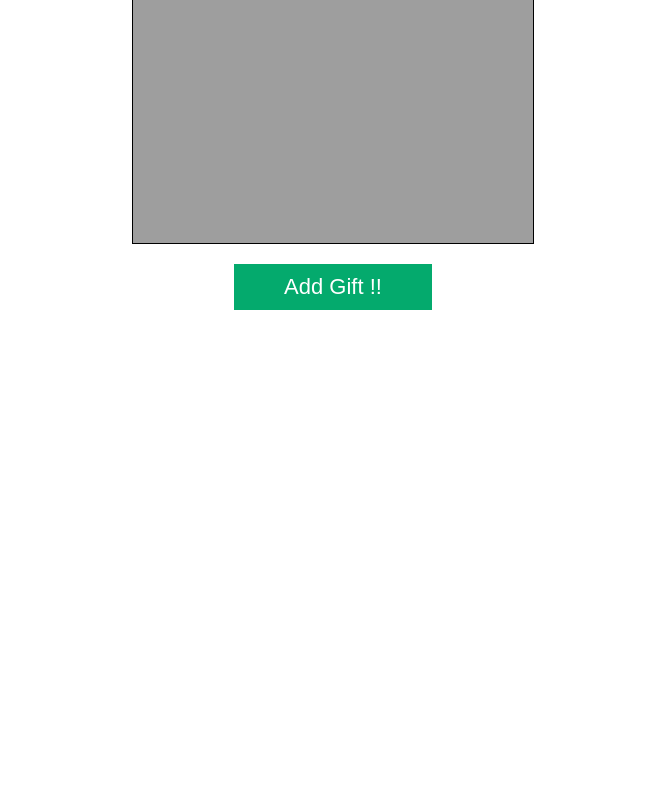
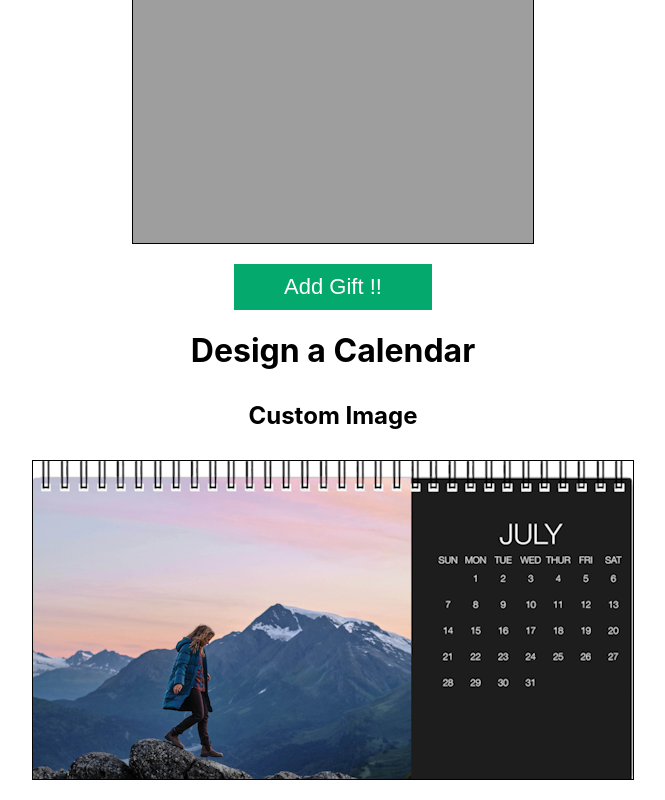
Before and after one commit to AnilBK/ecommerce-project, a React (Create React App) app: page / in a window 1280 px wide. Shown: the part 1114-1914 px from the top of the page, without its empty margins (307-972 px from the left). Before the commit the page ends 1424 px from the top, so only its background shows below. Built offline with nearby package versions, Linux system fonts and the light colour scheme.

Commit message:
Calendar Component: Initial Implementation.

```diff
--- a/src/App.js
+++ b/src/App.js
@@ -3,6 +3,7 @@ import './App.css';
 
 import MugItem from './components/Mug';
 import DiaryRenderer from './components/Diary';
+import Calendar from './components/Calendar';
 
 function App() {
   return (
@@ -12,6 +13,9 @@ function App() {
 
       <h1>Design a Notebook</h1>
       <DiaryRenderer />
+
+      <h1>Design a Calendar</h1>
+      <Calendar />
     </div>
   );
 }
--- /dev/null
+++ b/src/components/Calendar/Calendar.js
@@ -0,0 +1,50 @@
+import React, {useRef, useEffect } from 'react';
+
+import calendar from "../../assets/images/Calendar.png"
+import CalendarDefaultImage from "../../assets/images/Calendar_default_image.png"
+
+import './calendar.css';
+
+function Calendar() {
+    const canvasRef = useRef(null);
+
+    useEffect(() => {
+        const canvas = canvasRef.current;
+        const ctx = canvas.getContext('2d');
+        canvas.width = 600;
+        canvas.height = 318;
+
+        const img = new Image();
+        img.src = calendar;
+
+        const default_image = new Image();
+        default_image.src = CalendarDefaultImage;
+
+        const drawCanvas = () => {
+            ctx.clearRect(0, 0, canvas.width, canvas.height);
+            ctx.drawImage(img, 0, 0, 600, 318);
+
+            // Custom Image draw positions.
+            // User uploaded images will be drawn at this position and with the following dimension.
+            const custom_image_pos = { x: 0, y: 30, w: 378, h: 288 };
+            ctx.drawImage(default_image, custom_image_pos.x, custom_image_pos.y, custom_image_pos.w, custom_image_pos.h);
+        };
+
+        img.onload = drawCanvas;
+        default_image.onload = drawCanvas;
+
+        drawCanvas();
+    }, []);
+
+    return (
+        <div>
+            <div className="horizontal-container-calendar">
+                <h2>Custom Image</h2>
+            </div>
+            <canvas ref={canvasRef} style={{ border: '1px solid black', display: 'block', margin: '20px auto' }}
+            />
+        </div>
+    );
+}
+
+export default Calendar;
--- /dev/null
+++ b/src/components/Calendar/calendar.css
@@ -0,0 +1,11 @@
+.horizontal-container-calendar {
+    display: flex;
+    flex-direction: row;
+    align-items: stretch;
+    width: 100%;
+}
+
+.horizontal-container-calendar>* {
+    flex: 1;
+    margin: 10px 0;
+}
--- /dev/null
+++ b/src/components/Calendar/index.js
@@ -0,0 +1,3 @@
+import Calendar from "./Calendar";
+
+export default Calendar;
```
Also changed, not shown: src/assets/images/Calendar.png (added), src/assets/images/Calendar_default_image.png (added).
